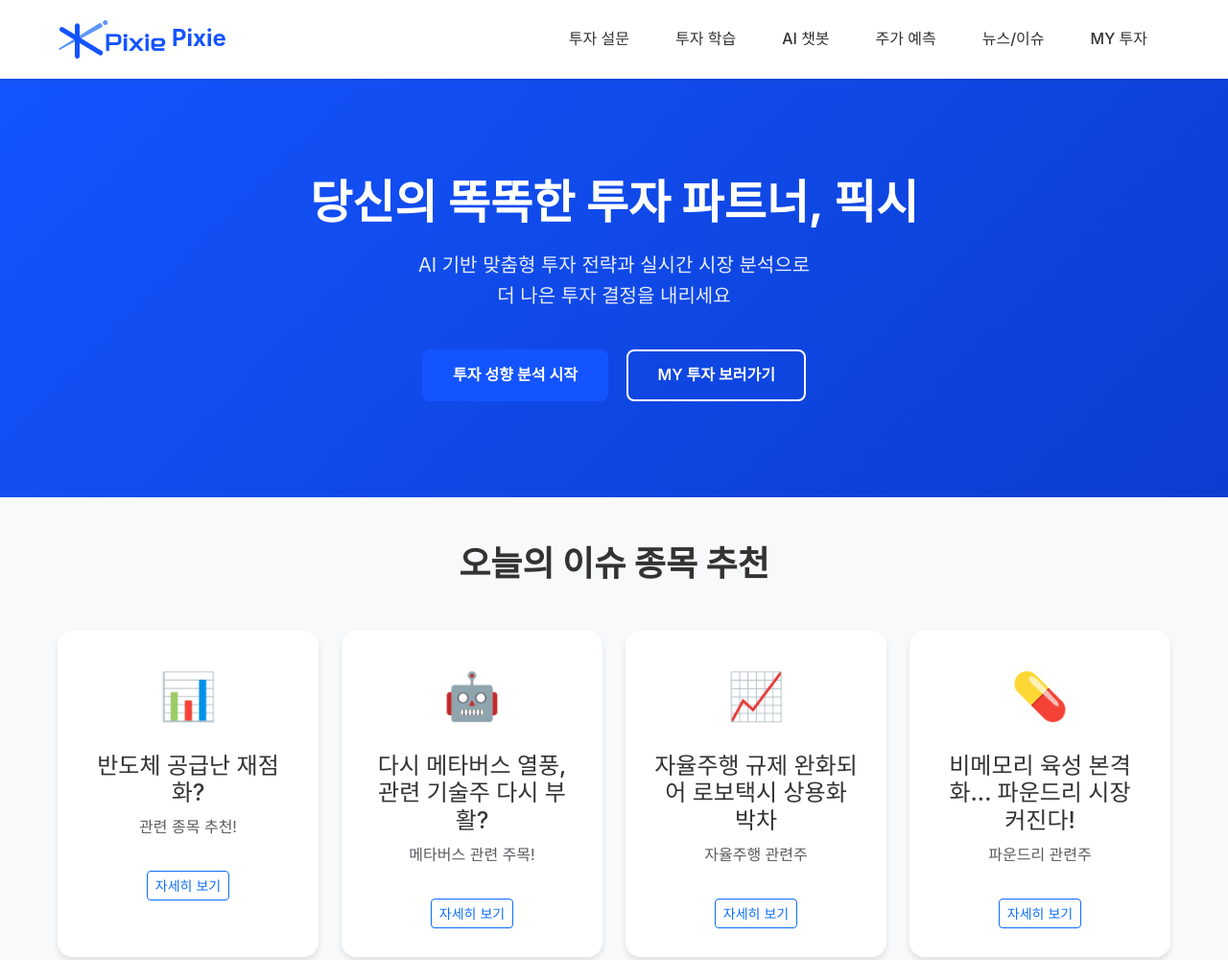
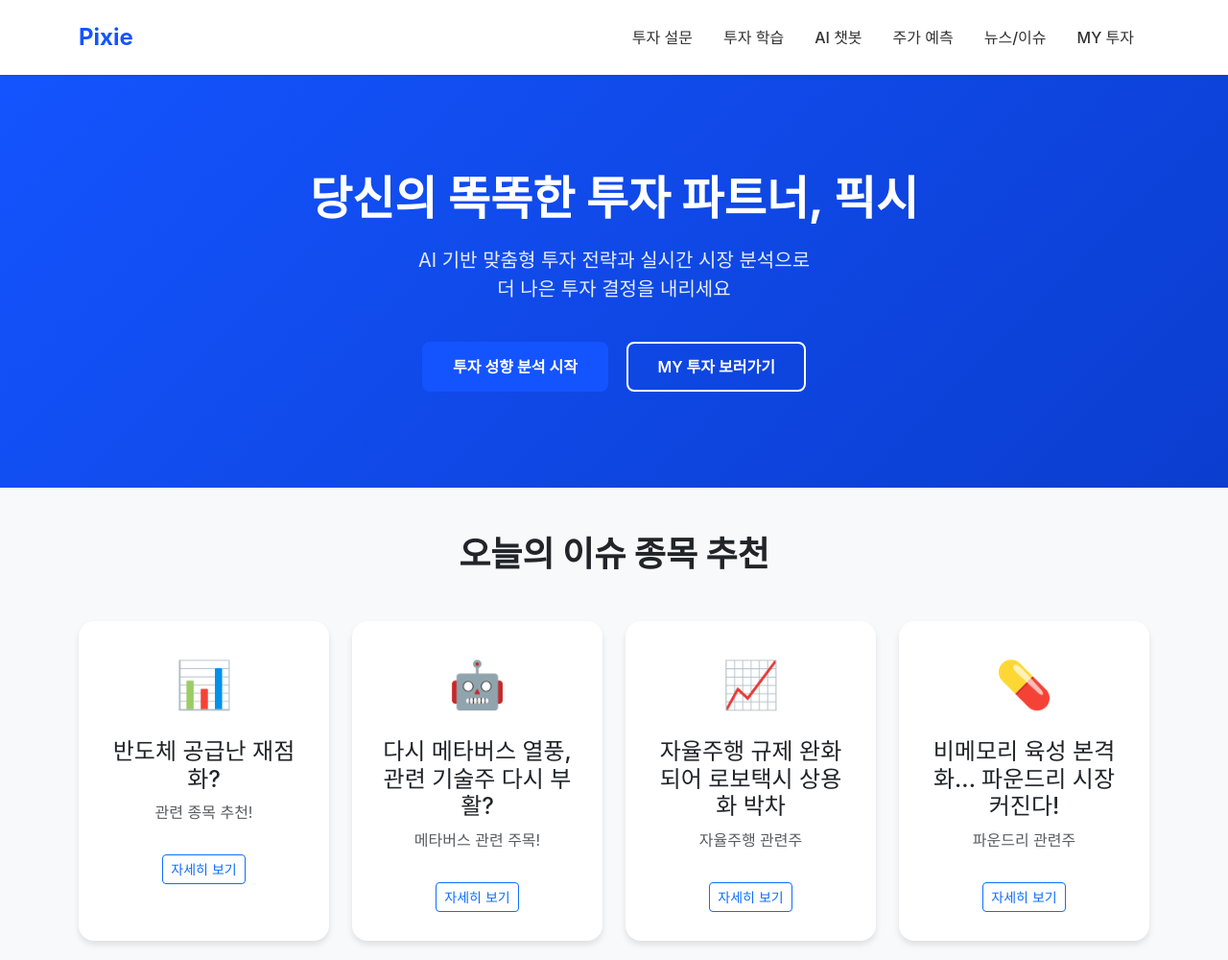
Before and after one commit to ll3i/pixie-, a website: page index.html in a window 1280 px wide. Shown: the top 1000 px of the page at 96% size. Drawn offline with nearby package versions, Linux system fonts and the light colour scheme; a web font is replaced by a local one.

Commit message:
Fix CSS loading issue for Vercel deployment
- Inline all CSS styles directly in HTML to avoid static file path issues
- Remove dependency on external CSS file
- Ensure app_vercel.py directly serves index.html
- Remove broken logo image reference

```diff
--- a/index.html
+++ b/index.html
@@ -15,7 +15,36 @@
     <link rel="stylesheet" href="https://cdnjs.cloudflare.com/ajax/libs/font-awesome/6.4.0/css/all.min.css">
 
     <!-- Custom CSS -->
-    <link rel="stylesheet" href="/static/css/pixie-main.css">
+    <style>
+        /* Pixie Main CSS - 기본 스타일 */
+        * {
+            margin: 0;
+            padding: 0;
+            box-sizing: border-box;
+        }
+
+        .navbar {
+            background: #fff !important;
+            padding: 1rem 0;
+            box-shadow: 0 2px 4px rgba(0,0,0,0.1);
+        }
+
+        .navbar-brand {
+            font-size: 1.5rem;
+            font-weight: 700;
+            color: #1454FE !important;
+        }
+
+        .nav-link {
+            color: #333 !important;
+            font-weight: 500;
+            margin: 0 0.5rem;
+        }
+
+        .nav-link:hover {
+            color: #1454FE !important;
+        }
+    </style>
 
     <style>
         body {
@@ -102,7 +131,6 @@
     <nav class="navbar navbar-expand-lg navbar-light bg-white shadow-sm">
         <div class="container">
             <a class="navbar-brand fw-bold" href="/" style="color: #1454FE; font-size: 24px;">
-                <img src="/static/images/logo.png" alt="Pixie" style="height: 40px;" onerror="this.style.display='none'">
                 Pixie
             </a>
             <button class="navbar-toggler" type="button" data-bs-toggle="collapse" data-bs-target="#navbarNav">
```
Also changed, not shown: 1 other file.
